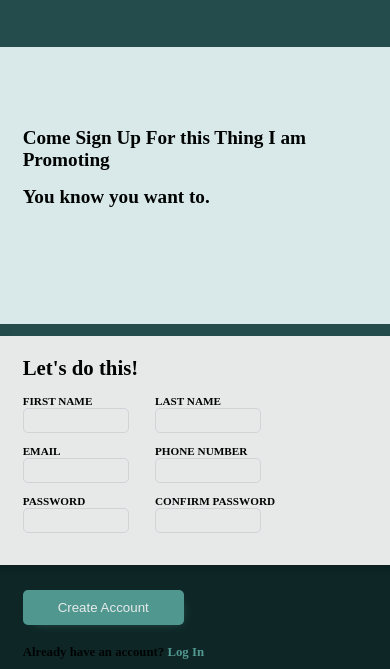
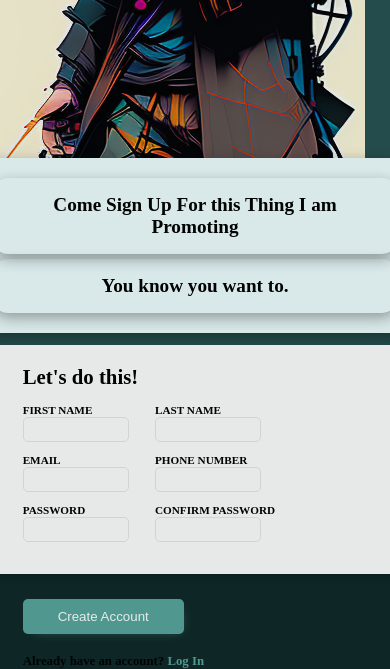
Before and after one commit to jnutt367/technutt-form, a plain HTML site: page index.html in a window 390 px wide. Shown: the part 491-1160 px from the top of the page. Drawn offline with Linux system fonts and the light colour scheme; a web font is replaced by a local one.

Commit message:
commit for styling the form

```diff
--- a/styles.css
+++ b/styles.css
@@ -55,15 +55,18 @@
     flex-direction: column;
   }
   .text-container{
-    padding: 80px 100px 101px 40px;
+    margin-top: 20px;
+    padding: 20px 10px 15px 40px;
     background-color: azure;
     border-radius: 15px;
   }
   .text-container p{
     font-weight: bold;
     font-size: 1.2rem;
-    margin-bottom: 15px;
-
+    margin-bottom: 5px;
+    box-shadow: rgba(0, 0, 0, 0.35) 0px 5px 15px;
+    border-radius: 15px;
+    padding: 1rem;
   }
   .form-section{
     margin-top: 12px;
@@ -139,4 +142,22 @@
     .main-container{
         display: grid;
       }
+
+      aside {
+       margin-top: 300px ;
+       margin-bottom: -200px;
+      }
+      .text-container{
+        display: grid;
+        align-items: center;
+        justify-content: center;
+        box-shadow: rgba(0, 0, 0, 0.35) 0px 5px 15px;
+        margin-top: 20px;
+        padding: 20px 10px 15px 10px;
+        background-color: azure;
+        border-radius: 15px;
+        width: fit-content;
+        text-align: center;
+      }
+
 }
```
